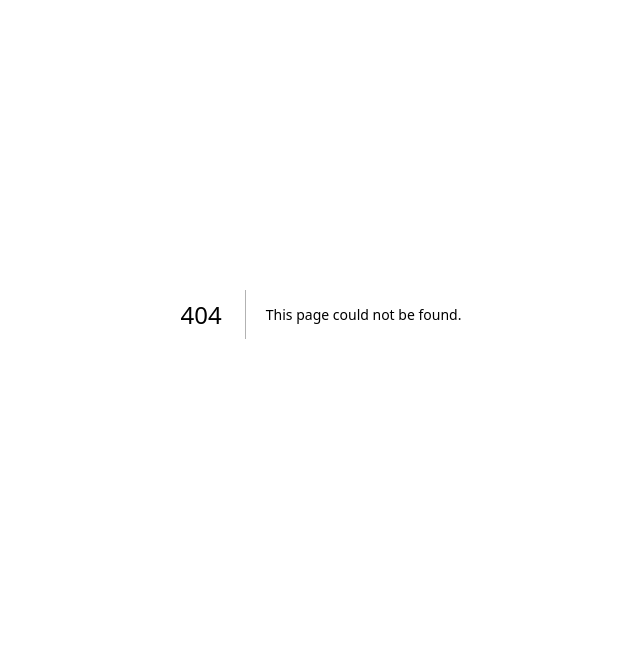
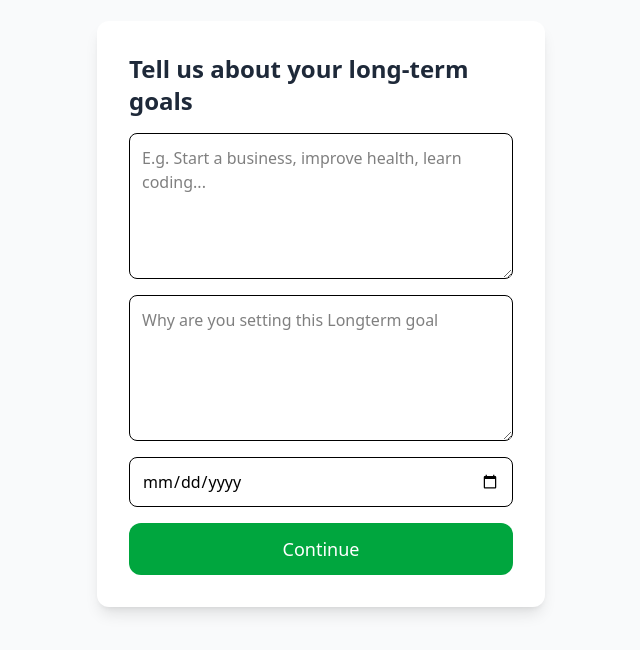
Before and after one commit to IsamaDes/todo-frontend, a Next.js app: page /onboarding in a window 1280 px wide. Before the commit this address had no page. Shown: the part 118-768 px from the top of the page, without its empty margins (319-959 px from the left). Built offline with nearby package versions, Linux system fonts and the light colour scheme; a web font is replaced by a local one.

Commit message:
created an onboarding page

```diff
--- /dev/null
+++ b/app/onboarding/page.tsx
@@ -0,0 +1,58 @@
+ "use client";
+
+import { useState } from "react";
+import { useRouter } from "next/navigation";
+
+export default function OnboardingPage() {
+  const [longTermGoals, setLongTermGoals] = useState("");
+  const [reason, setReason] = useState("");
+  const [timeLine, setTimeLine] = useState("");
+
+  const router = useRouter();
+
+  const handleSubmit = (e: React.FormEvent) => {
+    e.preventDefault();
+
+    // store in localStorage for now
+    localStorage.setItem("longTermGoals", longTermGoals);
+    localStorage.setItem("timeLine", timeLine);
+    localStorage.setItem("reason", reason);
+
+    // redirect to register page
+    router.push("/register");
+  };
+
+  return (
+    <div className="min-h-screen flex items-center justify-center bg-gray-50 p-6">
+      <div className="bg-white shadow-lg rounded-xl p-8 w-full max-w-md">
+        <h1 className="text-2xl font-bold text-gray-800 mb-4">
+          Tell us about your long-term goals
+        </h1>
+        <form onSubmit={handleSubmit} className="flex flex-col gap-4">
+          <textarea
+            value={longTermGoals}
+            onChange={(e) => setLongTermGoals(e.target.value)}
+            placeholder="E.g. Start a business, improve health, learn coding..."
+            className="w-full p-3 border rounded-lg focus:ring focus:ring-green-400"
+            rows={5}
+          />
+          <textarea
+          value={reason}
+          onChange={(e) => setReason(e.target.value)}
+          placeholder="Why are you setting this Longterm goal"
+            className="w-full p-3 border rounded-lg focus:ring focus:ring-green-400"
+            rows={5}/>
+
+            <input type="date" value={timeLine} onChange={(e) => setTimeLine(e.target.value)}
+            className="w-full p-3 border rounded-lg focus:ring focus:ring-green-400"/>
+          <button
+            type="submit"
+            className="bg-green-600 hover:bg-green-700 text-white py-3 px-6 rounded-xl text-lg transition"
+          >
+            Continue
+          </button>
+        </form>
+      </div>
+    </div>
+  );
+}
```
